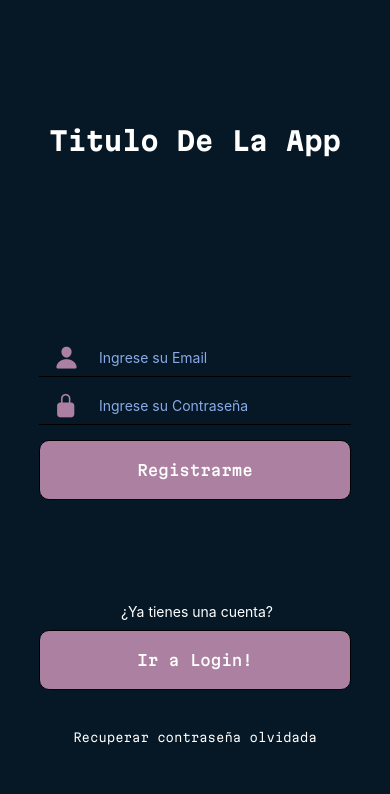
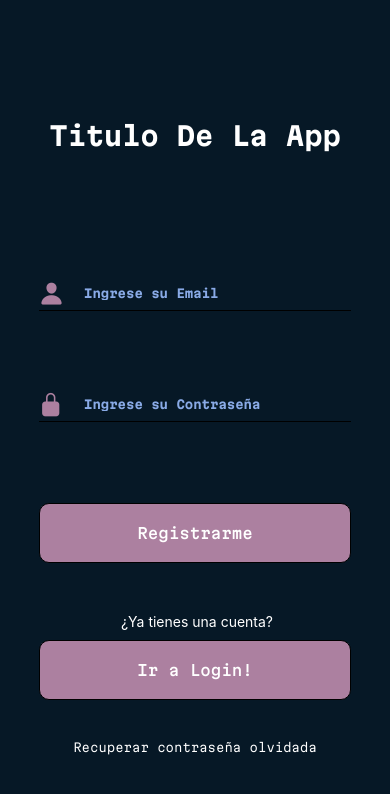
Before and after one commit to FacundoVillarroel/ReactNative-FinalProject, a React Native app: screen /Register in a window 390 px wide. Shown: the top 794 px of the page. Built offline with nearby package versions, Linux system fonts and the light colour scheme.

Commit message:
[feature] - Created & Implemented Input component with a form reducer & validations

```diff
--- a/src/components/index.js
+++ b/src/components/index.js
@@ -3,3 +3,4 @@ export { default as PetDetailItem } from "./petDetailItem/PetDetailItem";
 export { default as Card } from "./card/Card";
 export { default as ButtonClose } from "./buttonClose/ButtonClose";
 export { default as ButtonFilter } from "./buttonFilter/ButtonFilter";
+export { default as Input } from "./input/Input";
--- a/src/components/input/Input.jsx
+++ b/src/components/input/Input.jsx
@@ -1,48 +1,45 @@
 import React from 'react';
-import { View, TextInput, Text } from 'react-native';
+import { TextInput, View, Text } from 'react-native';
+import { Ionicons } from "@expo/vector-icons";
 
-import Label from "../label/Label";
+import { COLORS } from '../../constants/colors';
 import { styles } from './styles';
 
 const Input = ({
-  editable,
   children,
   value,
   style,
   onChangeText,
-  onFocus,
-  onBlur,
-  maxLength,
   placeholder,
   placeholderTextColor,
   keyboardType,
   hasError,
   error,
   touched,
+  iconName = iconName || "",
   ...props
 }) => {
   return (
     <View style={styles.container}>
-      <Label {...props}>
-        <TextInput
-          {...props}
-          style={{ ...styles.input, ...style }}
-          editable={editable}
-          value={value}
-          onChangeText={onChangeText}
-          onFocus={onFocus}
-          onBlur={onBlur}
-          maxLength={maxLength}
-          placeholder={placeholder}
-          placeholderTextColor={placeholderTextColor}
-          keyboardType={keyboardType}
-        />
-      </Label>
+      <View style={styles.flexContainer}>
+        <Ionicons style={styles.icon} name={iconName} size={25} color={COLORS.primary}/>
+        <View style= {styles.inputContainer}>
+          <TextInput
+            {...props}
+            style={{...styles.textInput, ...style}}
+            value={value}
+            onChangeText = { onChangeText }
+            keyboardType={keyboardType}
+            placeholder={placeholder}
+            placeholderTextColor= { placeholderTextColor }
+          />
+        </View>
+      </View>
       {hasError && touched ? (
-        <View style={styles.message}>
-          <Text style={styles.helperText}>{error}</Text>
+        <View style={{...styles.messageContainer,...style}}>
+          <Text style= {styles.message}>{error}</Text>
         </View>
-      ) : null}
+      ): null}
     </View>
   );
 };
--- /dev/null
+++ b/src/components/input/styles.js
@@ -0,0 +1,32 @@
+import { StyleSheet } from 'react-native';
+
+import { COLORS } from '../../constants/colors';
+
+export const styles = StyleSheet.create({
+  container:{
+    flex:1,
+  },
+  flexContainer:{
+    width:"100%",
+    flexDirection:"row",
+    alignItems:"center",
+    borderBottomWidth:1,
+    marginVertical:5,
+  },
+  inputContainer:{
+    color:COLORS.white,
+    paddingVertical:10,
+    flex:1,
+  },
+  textInput:{
+    fontSize:12,
+    fontFamily:"MartinMono-Bold",
+    color:COLORS.white
+  },
+  messageContainer:{
+  },
+  message:{
+    color:COLORS.danger,
+    fontWeight:"600"
+  },
+});
--- a/src/navigation/index.jsx
+++ b/src/navigation/index.jsx
@@ -1,5 +1,5 @@
 import { NavigationContainer } from "@react-navigation/native";
-import React,{ useState } from "react";
+import React from "react";
 import { useSelector } from "react-redux";
 
 import Tabs from "./tabs";
--- a/src/screens/register/Register.jsx
+++ b/src/screens/register/Register.jsx
@@ -1,24 +1,56 @@
-import { View, Text, KeyboardAvoidingView, TextInput, TouchableOpacity } from 'react-native';
-import React, { useState } from 'react';
+import { View, Text, KeyboardAvoidingView, TouchableOpacity } from 'react-native';
+import React, { useReducer } from 'react';
 import { isAndroid } from "../../utils";
-import { Ionicons } from "@expo/vector-icons";
 import { useDispatch } from "react-redux";
 import { signUp } from "../../store/actions";
+import { UPDATED_FORM } from '../../utils/form';
+import { onInputChange } from '../../utils/form';
 
+import { Input } from '../../components';
 import { styles } from "./styles";
 import { COLORS } from '../../constants/colors';
 
+const initialState = {
+  email:{value: "", error: "", touched:false, hasError:true },
+  password:{value: "", error: "", touched:false, hasError:true },
+  isFormatValid:false,
+}
+
+const formReducer = (state, action) => {
+  switch(action.type) {
+    case UPDATED_FORM:
+    const { name, value, hasError, error, touched, isFormValid } = action.data;
+    return {
+      ...state,
+      [name]:{
+        ...state[name],
+        value,
+        hasError,
+        error,
+        touched,
+      },
+      isFormValid,
+    };
+    default:
+      return state;
+  }
+}
+
 const Register = () => {
   const dispatch = useDispatch();
-
-  const [email, setEmail] = useState("");
-  const [password, setPassword] = useState("");
+  const [formState, dispatchFormState] = useReducer(formReducer, initialState);
 
   const onHandleSubmit = () => {
-    dispatch(signUp(email,password))
-    setEmail("")
-    setPassword("")
-  }
+    dispatch(
+      isLogin
+        ? signIn(formState.email.value, formState.password.value)
+        : signUp(formState.email.value, formState.password.value)
+    );
+  };
+
+  const onHandleChangeInput = (value, type) => {
+    onInputChange(type, value, dispatchFormState, formState);
+  };
 
   return (
     <KeyboardAvoidingView
@@ -30,25 +62,30 @@ const Register = () => {
             <Text style={styles.title}>Titulo De La App</Text>
           </View>
           <View style={styles.inputsContainer}>
-            <View style={styles.inputContainer}>
-              <Ionicons style={styles.icon} name="ios-person" size={25} color={COLORS.primary}/>
-              <TextInput
+              <Input
                 style={styles.textInput}
-                onChangeText = { (text) => setEmail(text) }
+                iconName={"ios-person"}
+                onChangeText = { (text) => onHandleChangeInput(text,"email") }
                 placeholder="Ingrese su Email"
                 placeholderTextColor={COLORS.light}
+                keyboardType="email-address"
+                value={formState.email.value}
+                hasError={formState.email.hasError}
+                error={formState.email.error}
+                touched={formState.email.touched}
               />
-            </View>
-            <View style={styles.inputContainer}>
-              <Ionicons style={styles.icon} name="lock-closed" size={25} color={COLORS.primary}/>
-              <TextInput
+              <Input
                 style={styles.textInput}
+                iconName= "lock-closed"
                 secureTextEntry
-                onChangeText = { (text) => setPassword(text) }
+                onChangeText = { (text) => onHandleChangeInput(text, "password") }
                 placeholder="Ingrese su Contraseña"
                 placeholderTextColor={COLORS.light}
+                value={formState.password.value}
+                hasError={formState.password.hasError}
+                error={formState.password.error}
+                touched={formState.password.touched}
               />
-            </View>
             <TouchableOpacity style={styles.buttonContainer} onPress={onHandleSubmit}>
               <Text style={styles.buttonText}>Registrarme</Text>
             </TouchableOpacity>
--- a/src/screens/register/styles.js
+++ b/src/screens/register/styles.js
@@ -14,7 +14,7 @@ export const styles = StyleSheet.create({
     justifyContent:"space-evenly",
   },
   titleContainer:{
-    flex:1,
+    flex:.9,
     alignItems:"center",
     justifyContent:"center",
   },
@@ -27,19 +27,10 @@ export const styles = StyleSheet.create({
     flex:1,
     justifyContent:"center"
   },
-  inputContainer:{
-    width:"100%",
-    flexDirection:"row",
-    alignItems:"center",
-    borderBottomWidth:1,
-    marginVertical:5,
-  },
   icon:{
     paddingLeft:15
   },
   textInput:{
-    color:COLORS.white,
-    paddingVertical:10,
     paddingLeft:20
   },
   buttonContainer:{
@@ -57,7 +48,7 @@ export const styles = StyleSheet.create({
     color:COLORS.white
   },
   promptContainer:{
-    flex:1,
+    flex:.9,
   },
   promptText:{
     alignSelf:"center",
--- /dev/null
+++ b/src/utils/form/index.js
@@ -0,0 +1,68 @@
+const formatEmail =
+  /^(([^<>()[\]\\.,;:\s@"]+(\.[^<>()[\]\\.,;:\s@"]+)*)|(".+"))@((\[[0-9]{1,3}\.[0-9]{1,3}\.[0-9]{1,3}\.[0-9]{1,3}\])|(([a-zA-Z\-0-9]+\.)+[a-zA-Z]{2,}))$/;
+const minPasswordLength = 7;
+
+export const validateInput = (name, value) => {
+  let hasError = false;
+  let error = '';
+
+  switch (name) {
+    case 'email':
+      if (value.trim() === '') {
+        hasError = true;
+        error = 'Email is required';
+      } else if (!formatEmail.test(value)) {
+        hasError = true;
+        error = 'Email is invalid';
+      } else {
+        hasError = false;
+        error = '';
+      }
+      break;
+    case 'password':
+      if (value.trim() === '') {
+        hasError = true;
+        error = 'Password is required';
+      } else if (value.length < minPasswordLength) {
+        hasError = true;
+        error = `Password must be at least ${minPasswordLength} characters`;
+      } else {
+        hasError = false;
+        error = '';
+      }
+      break;
+    default:
+      break;
+  }
+  return { hasError, error };
+};
+
+export const onInputChange = (name, value, dispatch, formState) => {
+  const { hasError, error } = validateInput(name, value);
+  let isFormValid = true;
+
+  for (const key in formState) {
+    const item = formState[key];
+    if (key !== name && hasError) {
+      isFormValid = false;
+      break;
+    } else if (key !== name && item.hasError) {
+      isFormValid = false;
+      break;
+    }
+  }
+
+  dispatch({
+    type: UPDATED_FORM,
+    data: {
+      name,
+      value,
+      hasError,
+      error,
+      touched: true,
+      isFormValid,
+    },
+  });
+};
+
+export const UPDATED_FORM = 'UPDATED_FORM';
```
Also changed, not shown: src/components/input/styles.jsx (deleted, +0 -24 lines), src/components/label/Label.jsx (deleted, +0 -16 lines), src/components/label/styles.js (deleted, +0 -19 lines).
